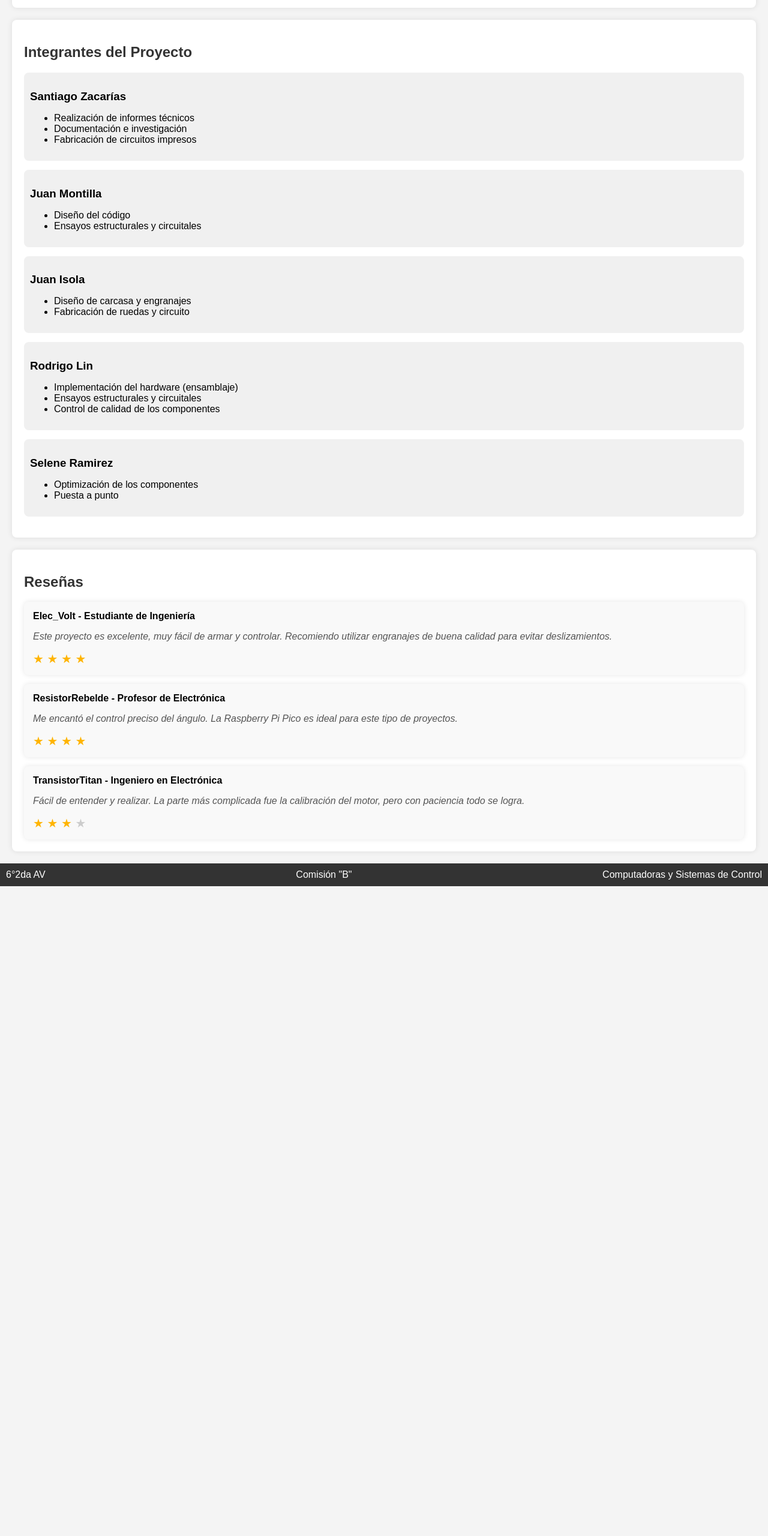
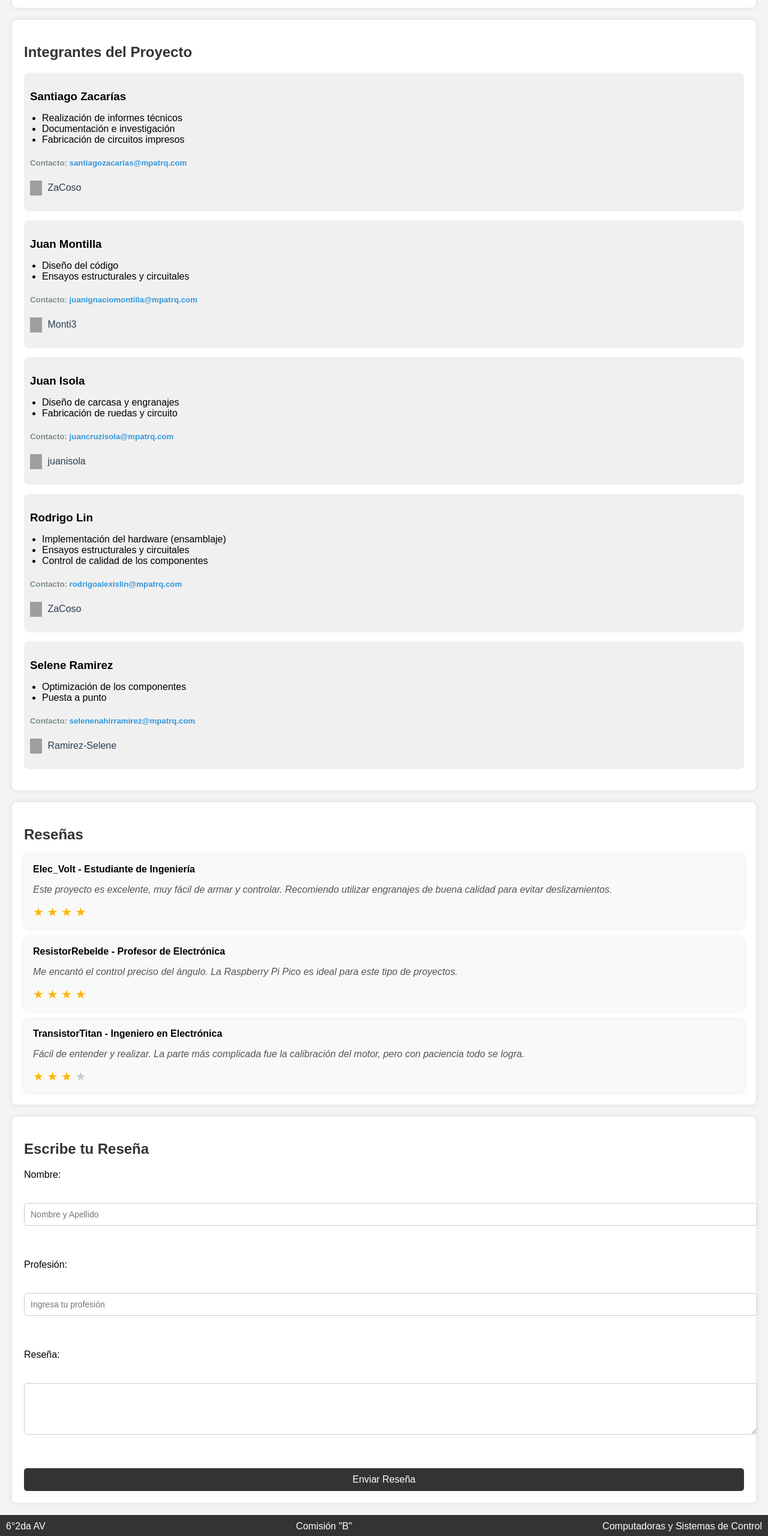
Before and after one commit to ZaCoso/ZaCoso.github.io, a plain HTML site: page index.html in a window 1280 px wide. Shown: the part 2360-4920 px from the top of the page at 60% size. Before the commit the page ends 3837 px from the top, so only its background shows below. Drawn offline with Linux system fonts and the light colour scheme; grey boxes are pictures that could not be loaded.

Commit message:
Update index.html

```diff
--- a/index.html
+++ b/index.html
@@ -166,6 +166,76 @@
         footer p:nth-child(3) {
             text-align: right; /* Alinea el tercer elemento a la derecha */
         }
+        .review-section {
+            padding: 20px;
+            margin: 20px;
+            background-color: #fff;
+            border-radius: 8px;
+            box-shadow: 0 0 10px rgba(0, 0, 0, 0.1);
+        }
+
+        .review-section h2, .review-section h3 {
+            color: #333;
+        }
+
+        #review-form {
+            display: flex;
+            flex-direction: column;
+            gap: 10px;
+        }
+
+        #review-form input, #review-form textarea {
+            width: 100%;
+            padding: 10px;
+            border: 1px solid #ccc;
+            border-radius: 5px;
+            font-size: 14px;
+        }
+
+        #review-form button {
+            background-color: #333;
+            color: white;
+            padding: 10px;
+            border: none;
+            border-radius: 5px;
+            cursor: pointer;
+            font-size: 16px;
+            transition: background-color 0.3s;
+        }
+
+        #review-form button:hover {
+            background-color: #555;
+        }
+
+        #review-list {
+            margin-top: 20px;
+        }
+
+        #review-list .review-item {
+            background-color: #f9f9f9;
+            padding: 10px;
+            margin-bottom: 10px;
+            border-radius: 5px;
+            box-shadow: 0 0 5px rgba(0, 0, 0, 0.1);
+        }
+
+        #review-list .review-item h4 {
+            margin: 0 0 5px;
+            font-size: 16px;
+            color: #333;
+        }
+
+        #review-list .review-item .profession {
+            font-style: italic;
+            color: #777;
+            margin-bottom: 5px;
+        }
+
+        #review-list .review-item p {
+            margin: 0;
+            font-size: 14px;
+            color: #555;
+        }
     </style>
 </head>
 <body>
@@ -181,7 +251,7 @@
             <p>Un proyecto para controlar la aguja mediante engranajes y un motor</p>
         </div>
     </header>
-
+<!-- Descripción -->
 <section>
     <h2>Descripción del Proyecto</h2>
     <p>
@@ -195,6 +265,7 @@
     </p>
 </section>
 
+<!-- Componentes -->
 <section>
     <h2>Componentes</h2>
     <ul>
@@ -212,6 +283,7 @@
     </ul>
 </section>
 
+<!-- Galeria de Imagenes -->
 <section>
     <h2>Galería de Imágenes</h2>
     <div class="carousel">
@@ -237,6 +309,7 @@
     </div>
 </section>
 
+<!-- Video -->
 <section>
     <h2>Video del Proyecto</h2>
     <p>A continuación puedes ver el video del proyecto en YouTube:</p>
@@ -245,47 +318,85 @@
     </div>
 </section>
 
+<!-- Integrantes -->
 <section class="integrantes">
-    <h2>Integrantes del Proyecto</h2>
-    <div class="integrante">
-        <h3>Santiago Zacarías</h3>
-        <ul>
+    <h2 style="text-align: left;">Integrantes del Proyecto</h2>
+
+    <div class="integrante" >
+        <h3 style="color: black; font-weight: bold;">Santiago Zacarías</h3>
+        <ul style="padding-left: 20px; list-style: disc;">
             <li>Realización de informes técnicos</li>
             <li>Documentación e investigación</li>
             <li>Fabricación de circuitos impresos</li>
         </ul>
+        <h5 style="color: #7f8c8d;">Contacto: <a href="mailto:jvignetta@gmail.com" style="text-decoration: none; color: #3498db;">santiagozacarias@mpatrq.com</a></h5>
+        <p>
+            <a href="https://github.com/joavig357" target="_blank" style="text-decoration: none; color: #2c3e50;">
+                <img src="https://upload.wikimedia.org/wikipedia/commons/9/91/Octicons-mark-github.svg" width="20" height="25" alt="GitHub" style="vertical-align: middle; margin-right: 5px;" />
+                ZaCoso
+            </a>
+        </p>
     </div>
-    <div class="integrante">
-        <h3>Juan Montilla</h3>
-        <ul>
+    <div class="integrante" >
+        <h3 style="color: black; font-weight: bold;">Juan Montilla</h3>
+        <ul style="padding-left: 20px; list-style: disc;">
             <li>Diseño del código</li>
             <li>Ensayos estructurales y circuitales</li>
         </ul>
+        <h5 style="color: #7f8c8d;">Contacto: <a href="mailto:jvignetta@gmail.com" style="text-decoration: none; color: #3498db;">juanignaciomontilla@mpatrq.com</a></h5>
+        <p>
+            <a href="https://github.com/Monti3" target="_blank" style="text-decoration: none; color: #2c3e50;">
+                <img src="https://upload.wikimedia.org/wikipedia/commons/9/91/Octicons-mark-github.svg" width="20" height="25" alt="GitHub" style="vertical-align: middle; margin-right: 5px;" />
+                Monti3
+            </a>
+        </p>
     </div>
-    <div class="integrante">
-        <h3>Juan Isola</h3>
-        <ul>
+    <div class="integrante" >
+        <h3 style="color: black; font-weight: bold;">Juan Isola</h3>
+        <ul style="padding-left: 20px; list-style: disc;">
             <li>Diseño de carcasa y engranajes</li>
             <li>Fabricación de ruedas y circuito</li>
         </ul>
+        <h5 style="color: #7f8c8d;">Contacto: <a href="mailto:jvignetta@gmail.com" style="text-decoration: none; color: #3498db;">juancruzisola@mpatrq.com</a></h5>
+        <p>
+            <a href="https://github.com/juanisola" target="_blank" style="text-decoration: none; color: #2c3e50;">
+                <img src="https://upload.wikimedia.org/wikipedia/commons/9/91/Octicons-mark-github.svg" width="20" height="25" alt="GitHub" style="vertical-align: middle; margin-right: 5px;" />
+                juanisola
+            </a>
+        </p>
     </div>
-    <div class="integrante">
-        <h3>Rodrigo Lin</h3>
-        <ul>
+    <div class="integrante" >
+        <h3 style="color: black; font-weight: bold;">Rodrigo Lin</h3>
+        <ul style="padding-left: 20px; list-style: disc;">
             <li>Implementación del hardware (ensamblaje)</li>
             <li>Ensayos estructurales y circuitales</li>
             <li>Control de calidad de los componentes</li>
         </ul>
+        <h5 style="color: #7f8c8d;">Contacto: <a href="mailto:jvignetta@gmail.com" style="text-decoration: none; color: #3498db;">rodrigoalexislin@mpatrq.com</a></h5>
+        <p>
+            <a href="https://github.com/joavig357" target="_blank" style="text-decoration: none; color: #2c3e50;">
+                <img src="https://upload.wikimedia.org/wikipedia/commons/9/91/Octicons-mark-github.svg" width="20" height="25" alt="GitHub" style="vertical-align: middle; margin-right: 5px;" />
+                ZaCoso
+            </a>
+        </p>
     </div>
-    <div class="integrante">
-        <h3>Selene Ramirez</h3>
-        <ul>
+    <div class="integrante" >
+        <h3 style="color: black; font-weight: bold;">Selene Ramirez</h3>
+        <ul style="padding-left: 20px; list-style: disc;">
             <li>Optimización de los componentes</li>
             <li>Puesta a punto</li>
         </ul>
+        <h5 style="color: #7f8c8d;">Contacto: <a href="mailto:jvignetta@gmail.com" style="text-decoration: none; color: #3498db;">selenenahirramirez@mpatrq.com</a></h5>
+        <p>
+            <a href="https://github.com/Ramirez-Selene" target="_blank" style="text-decoration: none; color: #2c3e50;">
+                <img src="https://upload.wikimedia.org/wikipedia/commons/9/91/Octicons-mark-github.svg" width="20" height="25" alt="GitHub" style="vertical-align: middle; margin-right: 5px;" />
+                Ramirez-Selene
+            </a>
+        </p>
     </div>
 </section>
 
+<!-- Reseñas -->
 <section>
     <h2>Reseñas</h2>
     <div class="reviews">
@@ -322,6 +433,24 @@
         </div>
     </div>
 </section>
+<!-- Escribe reseñas -->
+<section class="review-section">
+    <h2>Escribe tu Reseña</h2>
+    <form id="review-form">
+        <label for="name">Nombre:</label><br>
+        <input type="text" id="name" name="name"placeholder="Nombre y Apellido" required><br><br>
+
+        <label for="profession">Profesión:</label><br>
+        <input type="text" id="profession" name="profession" placeholder="Ingresa tu profesión" required><br><br>
+
+        <label for="review">Reseña:</label><br>
+        <textarea id="review" name="review" rows="4" required></textarea><br><br>
+
+        <button type="submit">Enviar Reseña</button>
+    </form>
+    </div>
+</section>
+<!-- Footer -->
 <footer>
     <p>6°2da AV</p>
     <p>Comisión "B"</p>
```
Lines whose indentation alone changed are shown as unchanged.
